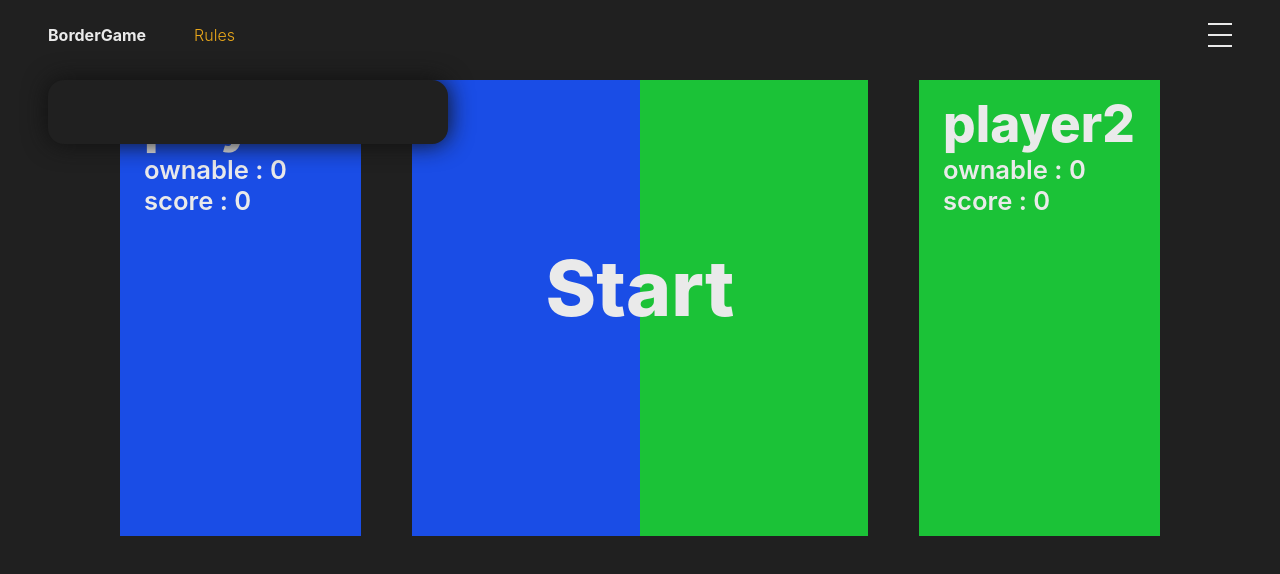
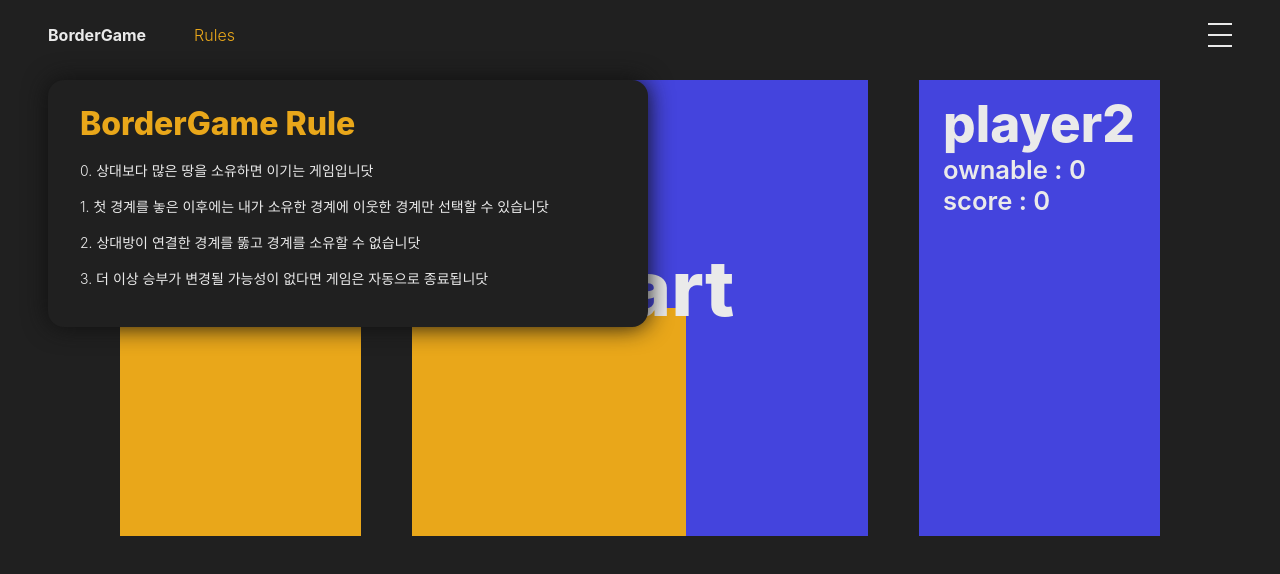
Before and after one commit to yyb02006/Boardgame, a React (Create React App) app: page /border-game in a window 1280 px wide. Both pictures are taken after a click on the element "Rules". Shown: the top 574 px of the page. Built offline with nearby package versions, Linux system fonts and the light colour scheme.

Commit message:
border-game 페이지 cover css 변경, 패스 변경 및 rules가 pathname을 따라가도록 변경

```diff
--- a/src/components/BoxCollction.tsx
+++ b/src/components/BoxCollction.tsx
@@ -8,11 +8,11 @@ import {
 	isNumArrayEqual,
 } from '#libs/utils';
 import styled, { css } from 'styled-components';
-import theme from '#styles/theme';
 import { useBorderGameContext } from '#routes/BorderGameContext';
 import { colorBlink } from '#styles/animations';
+import theme from '#styles/theme';
 
-const { colors } = theme;
+const { BorderGameColors: colors } = theme;
 
 const BoxWrapper = styled.div<BoxWrapperProps>`
 	font-size: 1rem;
@@ -51,17 +51,11 @@ const BoxHover = styled.div<BoxHoverProps>`
 	justify-content: ${(props) => (props.direction === 'horizontal' ? 'center' : 'center')};
 	border-color: ${(props) => {
 		if (props.$isSelected && !props.$isMergeable) {
-			return props.$owner === 'player1'
-				? props.$currentPlayer === 'player1'
-					? colors.common.activeBorder
-					: colors.player1.noneActiveBox
-				: props.$currentPlayer === 'player2'
-				? colors.common.activeBorder
-				: colors.player2.noneActiveBox;
+			return colors[props.$owner].activeBorder;
 		} else if (props.$isMergeable) {
 			return colors[props.$owner].noneActiveBorder;
 		} else if (props.$isOwnable) {
-			return colors.common.ownableBorder;
+			return colors[props.$currentPlayer].ownableBorder;
 		} else {
 			return colors[props.$currentPlayer].noneActiveBorder;
 		}
@@ -72,7 +66,7 @@ const BoxHover = styled.div<BoxHoverProps>`
 		colorBlink({
 			name: props.$currentPlayer,
 			startColor: colors[props.$currentPlayer].noneActiveBorder,
-			alternateColor: colors.common.ownableBorder,
+			alternateColor: colors[props.$currentPlayer].ownableBorder,
 			duration: 700,
 			targetProperty: 'borderColor',
 		})}
@@ -81,7 +75,9 @@ const BoxHover = styled.div<BoxHoverProps>`
 		${(props) =>
 			props.$playState === 'playing' &&
 			css`
-				background-color: ${props.$isMergeable ? 'auto' : colors.common.activeBorder};
+				background-color: ${props.$isMergeable
+					? 'auto'
+					: colors[props.$currentPlayer].activeBorder};
 				border-color: ${props.$isMergeable ? 'auto' : colors[props.$currentPlayer].noneActiveBox};
 				z-index: 3;
 			`}
--- a/src/components/Header.tsx
+++ b/src/components/Header.tsx
@@ -2,8 +2,8 @@ import { useAppContext } from '#AppContext';
 import useToggle from '#hooks/useToggle';
 import { fadeInZ } from '#styles/animations';
 import { fullWidthHeight } from '#styles/theme';
-import React, { useEffect, useState } from 'react';
-import { NavLink } from 'react-router-dom';
+import React, { useEffect } from 'react';
+import { NavLink, useLocation } from 'react-router-dom';
 import styled from 'styled-components';
 
 const Layout = styled.section`
@@ -157,7 +157,7 @@ const Rules = styled.div`
 
 const RuleModalLayout = styled.div`
 	position: absolute;
-	width: 400px;
+	width: 600px;
 	top: 80px;
 	left: 48px;
 	background-color: #202020;
@@ -210,6 +210,7 @@ const LogoSectionLayout = styled.section`
 
 const LinkWrapper = ({ to, label, page }: { to: string; label: string; page: PageState }) => {
 	const { setPageState } = useAppContext();
+	console.log(page);
 	return (
 		<NavLink
 			to={to}
@@ -224,8 +225,9 @@ const LinkWrapper = ({ to, label, page }: { to: string; label: string; page: Pag
 
 const RuleModal = ({ isModalVisible }: { isModalVisible: boolean }) => {
 	const { pageState } = useAppContext();
-	const rules = {
-		borderGame: {
+	const rules = [
+		{
+			path: '/border-game',
 			name: 'BorderGame',
 			descriptions: [
 				'상대보다 많은 땅을 소유하면 이기는 게임입니닷',
@@ -234,7 +236,8 @@ const RuleModal = ({ isModalVisible }: { isModalVisible: boolean }) => {
 				'더 이상 승부가 변경될 가능성이 없다면 게임은 자동으로 종료됩니닷',
 			],
 		},
-		cardFlipper: {
+		{
+			path: '/card-flipper',
 			name: 'CardFlipper',
 			descriptions: [
 				'모든 카드를 뒤집고 더 좋은 기록을 내는 게임입니닷',
@@ -242,7 +245,8 @@ const RuleModal = ({ isModalVisible }: { isModalVisible: boolean }) => {
 				'카드가 모두 뒤집혔다면 게임은 종료되고, 그때까지의 시간과 시도횟수를 확인할 수 있습니닷',
 			],
 		},
-		othello: {
+		{
+			path: '/othello',
 			name: 'Othello',
 			descriptions: [
 				'보드위의 돌을 더 많이 소유하면 이기는 게임입니닷',
@@ -253,15 +257,13 @@ const RuleModal = ({ isModalVisible }: { isModalVisible: boolean }) => {
 				'더 이상 돌을 놓거나 상대방의 돌을 뒤집을 수 없다면 턴이 넘어가고, 양 플레이어 모두 그렇다면 게임이 종료됩니닷',
 			],
 		},
-	};
+	];
+	const location = useLocation();
+	const matchedRule = rules.find((rule) => rule.path === location.pathname);
 	return (
 		<RuleModalLayout className={isModalVisible ? 'Open' : 'Closed'}>
-			<div className="Title">{pageState !== 'home' ? `${rules[pageState].name} Rule` : ''}</div>
-			<ul>
-				{pageState !== 'home'
-					? rules[pageState].descriptions.map((desc, id) => <li key={id}>{`${id}. ${desc}`}</li>)
-					: null}
-			</ul>
+			<div className="Title">{`${matchedRule?.name} Rule`}</div>
+			<ul>{matchedRule?.descriptions.map((desc, id) => <li key={id}>{`${id}. ${desc}`}</li>)}</ul>
 		</RuleModalLayout>
 	);
 };
@@ -319,7 +321,7 @@ const Header = ({ title }: HeaderProps) => {
 						/>
 						<span className="Title">Games</span>
 						<div className="Links">
-							<LinkWrapper to="/Border-Game" label="BorderGame" page="borderGame" />
+							<LinkWrapper to="/border-game" label="BorderGame" page="borderGame" />
 							<LinkWrapper to="/card-flipper" label="CardFlipper" page="cardFlipper" />
 							<LinkWrapper to="/othello" label="Othello" page="othello" />
 						</div>
--- a/src/routes/BorderGame.tsx
+++ b/src/routes/BorderGame.tsx
@@ -6,7 +6,7 @@ import theme, { fullWidthHeight } from '#styles/theme';
 import BoxCollection from '#components/BoxCollction';
 import { alert, fadeInZ, slideIn } from '#styles/animations';
 
-const { colors } = theme;
+const { BorderGameColors: colors } = theme;
 
 /* this 사용 배제 */
 export const resultTransition = {
@@ -268,8 +268,14 @@ const BoxStyle = styled.div<DirectionInterface>`
 `;
 
 const PartialCover = styled.div<PartialCoverProps>`
-	width: 50%;
-	height: 50%;
+	${(props) => {
+		const { $aniDirection } = props;
+		return css`
+			${$aniDirection === 'left' || $aniDirection === 'right'
+				? 'height:60%; width:50%;'
+				: 'height:50%; width:60%;'}
+		`;
+	}}
 	position: absolute;
 	opacity: 1;
 	background-color: ${(props) =>
--- a/src/routes/CardFlipper.tsx
+++ b/src/routes/CardFlipper.tsx
@@ -1,15 +1,7 @@
 import { capitalizeFirstLetter, deepCopy, getPaddingFromOption, shuffleArray } from '#libs/utils';
 import { fullWidthHeight } from '#styles/theme';
 import { setWith, throttle } from 'lodash';
-import React, {
-	type ReactNode,
-	useRef,
-	useState,
-	useContext,
-	useEffect,
-	useCallback,
-	useLayoutEffect,
-} from 'react';
+import React, { useRef, useState, useEffect, useCallback, useLayoutEffect } from 'react';
 import styled, { css } from 'styled-components';
 import { CardFlipperProvider, useCardFlipperContext } from './CardFlipperContext';
 import { fadeInZ, rotate, slideIn } from '#styles/animations';
@@ -31,6 +23,12 @@ const cardOptions: CardOption = {
 		standard: { amount: 18, lg: [6, 3], md: [6, 3], sm: [3, 6] },
 		scant: { amount: 12, lg: [4, 3], md: [4, 3], sm: [3, 4] },
 	},
+};
+
+const CardFlipperColors = {
+	orange: '#e9a71a',
+	royalNavy: '#4444dd',
+	unactivated: '#505050',
 };
 
 const createGridAutoTemplate = (props: [number, number]) => css`
@@ -73,7 +71,6 @@ const CardStyle = styled.div<CardStyleProps>`
 	${fullWidthHeight}
 	transform-origin: 0% 0%;
 	font-size: 2vw;
-	color: red;
 	transform-style: preserve-3d;
 	position: relative;
 	border-radius: ${cardOptions.borderRadius};
@@ -103,7 +100,7 @@ const CardStyle = styled.div<CardStyleProps>`
 		user-select: none;
 	}
 	& .Forward {
-		background-color: yellow;
+		background-color: ${CardFlipperColors.orange};
 	}
 	& .Reverse {
 		font-size: 1.5em;
@@ -137,7 +134,7 @@ const CardWrapper = styled.div`
 			box-shadow: 0px 0px 2px #000000;
 		}
 		& .Forward {
-			filter: drop-shadow(0px 0px 12px yellow);
+			filter: drop-shadow(0px 0px 12px #e9a71a);
 		}
 		& .Reverse {
 			filter: drop-shadow(0px 0px 12px #4444dd);
@@ -187,7 +184,7 @@ const ScoreBoard = styled.section`
 	}
 	& > div:nth-child(3) {
 		justify-content: right;
-		color: yellow;
+		color: ${CardFlipperColors.orange};
 		font-weight: 800;
 	}
 	@media screen and (max-width: 1024px) {
@@ -291,8 +288,7 @@ const SetQuantityButton = styled.button<SetQuantityButton>`
 		border-radius: 12px;
 		padding: 8px 0;
 		font-size: 0.7em;
-		background-color: yellow;
-		color: red;
+		background-color: ${CardFlipperColors.orange};
 		${(props) =>
 			props.$isRun &&
 			rotate({
@@ -307,7 +303,7 @@ const SetQuantityButton = styled.button<SetQuantityButton>`
 		color 200ms ease;
 		&:hover {
 			background-color: var(--color-royalBlue);
-			color: violet;
+			color: pink;
 		}
 	}
 `;
@@ -315,9 +311,9 @@ const SetQuantityButton = styled.button<SetQuantityButton>`
 const ResultText = styled.div<ResultTextProps>`
 	& > button {
 		cursor: pointer;
-		color: var(--color-royalBlue);
+		color: ${CardFlipperColors.royalNavy};
 		&:hover {
-			color: red;
+			color: ${CardFlipperColors.orange};
 		}
 	}
 	&.Enter {
@@ -346,7 +342,7 @@ const ResultText = styled.div<ResultTextProps>`
 `;
 
 const ResultScreenLayout = styled.section`
-	color: yellow;
+	color: ${CardFlipperColors.orange};
 	display: flex;
 	flex-direction: column;
 	justify-content: center;
--- a/src/styles/theme.ts
+++ b/src/styles/theme.ts
@@ -1,23 +1,26 @@
 import { css } from 'styled-components';
 
-export const colors = {
+export const BorderGameColors = {
 	player1: {
-		noneActiveBorder: '#1696eb',
-		noneActiveBox: '#1a4de6',
-		activeBox: '#1696eb',
-		emphaticColor: '#00ffdd',
+		noneActiveBorder: '#face6f',
+		activeBorder: '#f07400',
+		noneActiveBox: '#e9a71a',
+		activeBox: '#face6f',
+		emphaticColor: '#face6f',
+		ownableBorder: '#e6740a',
 	},
 	player2: {
-		noneActiveBorder: '#73dd85',
-		noneActiveBox: '#1bc237',
-		activeBox: '#73dd85',
+		noneActiveBorder: '#9898f8',
+		activeBorder: '#00a2ff',
+		noneActiveBox: '#4444dd',
+		activeBox: '#9898f8',
 		emphaticColor: '#a1ff09',
+		ownableBorder: '#5cdeff',
 	},
 	common: {
 		noneActiveBorder: '#808080',
 		activeBorder: '#f07400',
 		emphaticYellow: '#ffe030',
-		ownableBorder: '#bda93c',
 	},
 };
 
@@ -26,6 +29,6 @@ export const fullWidthHeight = css`
 	height: 100%;
 `;
 
-const theme = { colors, fullWidthHeight };
+const theme = { BorderGameColors, fullWidthHeight };
 
 export default theme;
```
Also changed, not shown: src/routes/Othello.tsx (+14 -20 lines).
